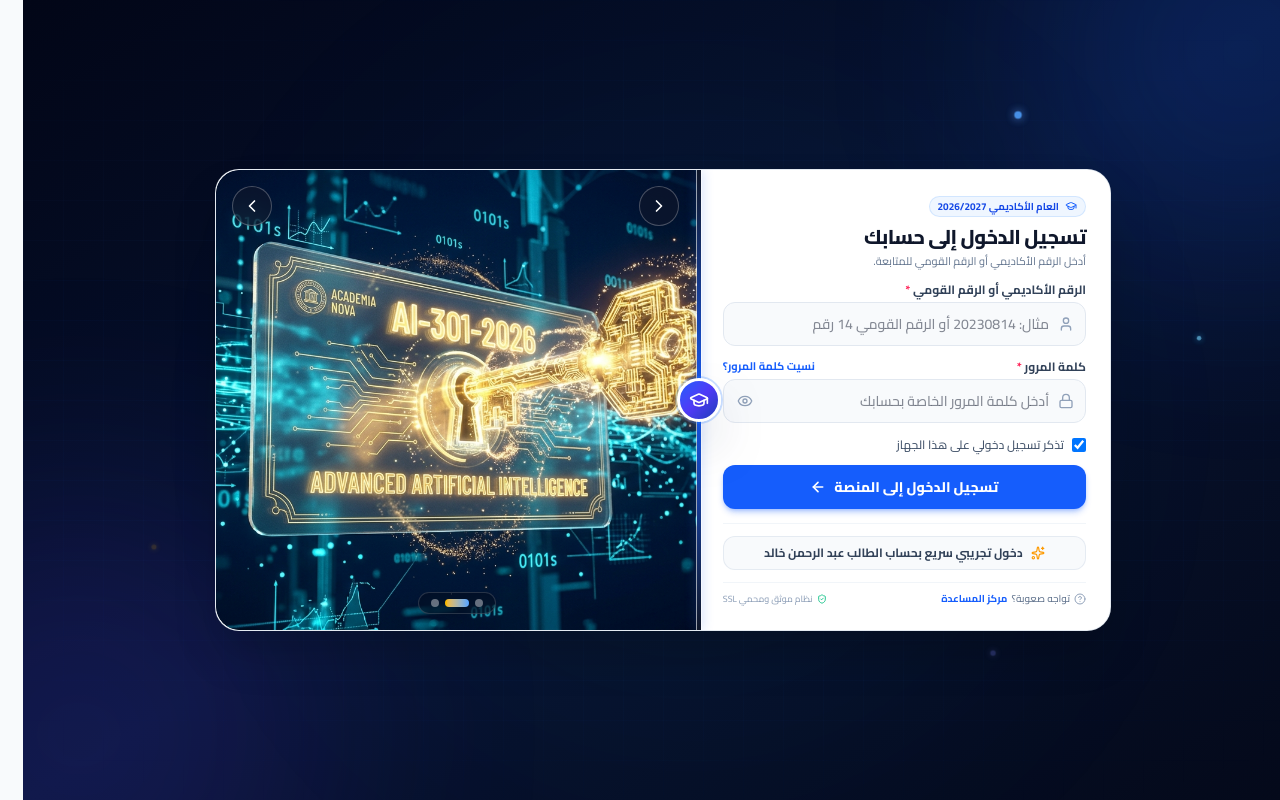
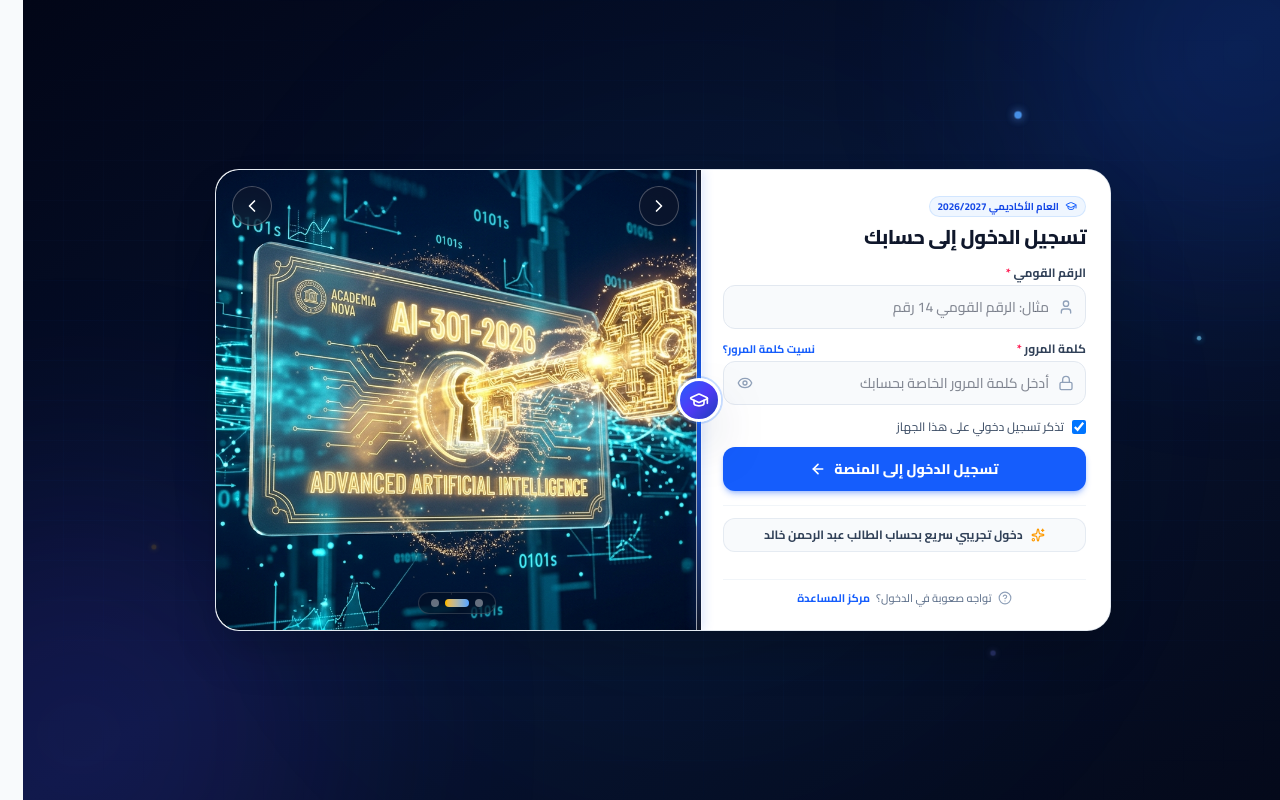
Before and after one commit to nour714/university, a Next.js app: page /login in a window 1280 px wide. Built offline with nearby package versions, Linux system fonts and the light colour scheme.

Commit message:
clean(auth): remove intro subtitle, simplify identifier label to National ID, and remove footer SSL badge

```diff
--- a/components/auth/LoginForm.tsx
+++ b/components/auth/LoginForm.tsx
@@ -9,7 +9,6 @@ import {
   User,
   Eye,
   EyeOff,
-  ShieldCheck,
   Sparkles,
   ArrowLeft,
   CheckCircle2,
@@ -144,8 +143,8 @@ export function LoginForm() {
               </div>
             </div>
 
-            {/* Form Title & Intro */}
-            <div className="mb-3">
+            {/* Form Title */}
+            <div className="mb-3.5">
               <div className="inline-flex items-center gap-1.5 px-2 py-0.5 rounded-full bg-blue-50 text-blue-700 text-[10px] font-bold mb-1.5 border border-blue-200/60">
                 <GraduationCap className="w-3 h-3 text-blue-600" />
                 <span>العام الأكاديمي 2026/2027</span>
@@ -153,9 +152,6 @@ export function LoginForm() {
               <h2 className="text-lg sm:text-xl font-extrabold text-slate-900 tracking-tight">
                 تسجيل الدخول إلى حسابك
               </h2>
-              <p className="text-[11px] text-slate-500 mt-0.5 leading-relaxed">
-                أدخل الرقم الأكاديمي أو الرقم القومي للمتابعة.
-              </p>
             </div>
 
             {/* Error Message */}
@@ -168,17 +164,17 @@ export function LoginForm() {
 
             {/* Login Form */}
             <form onSubmit={handleSubmit} className="space-y-3">
-              {/* Field 1: Academic ID / National ID */}
+              {/* Field 1: National ID */}
               <div>
                 <label className="block text-xs font-bold text-slate-700 mb-1">
-                  الرقم الأكاديمي أو الرقم القومي <span className="text-rose-500">*</span>
+                  الرقم القومي <span className="text-rose-500">*</span>
                 </label>
                 <div className="relative">
                   <input
                     type="text"
                     value={identifier}
                     onChange={(e) => setIdentifier(e.target.value)}
-                    placeholder="مثال: 20230814 أو الرقم القومي 14 رقم"
+                    placeholder="مثال: الرقم القومي 14 رقم"
                     className="w-full h-10 sm:h-11 px-3.5 ps-9 rounded-xl bg-slate-50 border border-slate-200 focus:bg-white focus:border-blue-600 focus:ring-2 focus:ring-blue-100 text-xs sm:text-sm text-slate-900 transition-all outline-hidden font-medium"
                     required
                   />
@@ -271,18 +267,13 @@ export function LoginForm() {
           </div>
 
           {/* Footer Assistance */}
-          <div className="mt-3 pt-2 border-t border-slate-100 flex flex-col sm:flex-row items-center justify-between gap-1 text-[10px] text-slate-500 font-medium">
-            <div className="flex items-center gap-1">
-              <HelpCircle className="w-3 h-3 text-slate-400" />
-              <span>تواجه صعوبة؟</span>
+          <div className="mt-3.5 pt-2.5 border-t border-slate-100 flex items-center justify-center text-[11px] text-slate-500 font-medium">
+            <div className="flex items-center gap-1.5">
+              <HelpCircle className="w-3.5 h-3.5 text-slate-400" />
+              <span>تواجه صعوبة في الدخول؟</span>
               <Link href="/settings" className="font-bold text-blue-600 hover:text-blue-800 transition-colors">
                 مركز المساعدة
               </Link>
-            </div>
-
-            <div className="flex items-center gap-1 text-[9px] text-slate-400">
-              <ShieldCheck className="w-2.5 h-2.5 text-emerald-500" />
-              <span>نظام موثق ومحمي SSL</span>
             </div>
           </div>
         </div>
```
